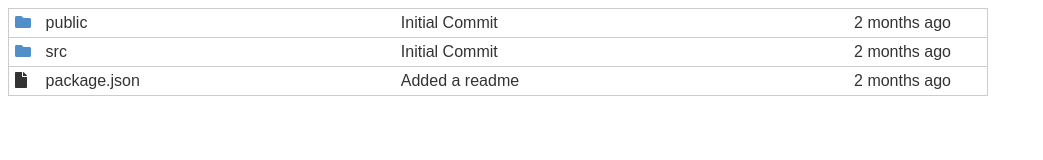
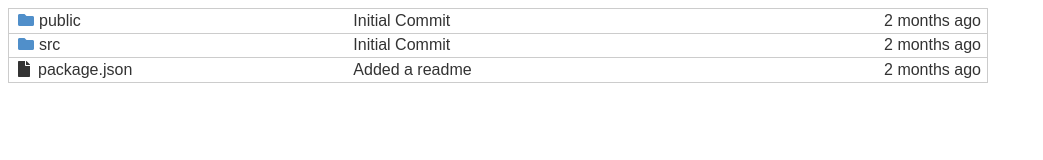
Before and after one commit to LeroyHutchinsonJ/Github_Clone, a React app: page / in a window 1280 px wide. Shown: the whole page, without its empty margins (0-1043 px from the left). Built offline with nearby package versions, Linux system fonts and the light colour scheme.

Commit message:
Refactor
Refactored the code in FileListItem so that it looks neater

```diff
--- a/src/index.js
+++ b/src/index.js
@@ -16,9 +16,15 @@ var FileList = ({ file }) => (
 
 var FileListItem = ({ fileObj }) => (
   <tr className="fileListItem">
-    <FileName fileObj={fileObj} />
-    <CommitMessageComponent commit={fileObj.latestCommit} />
+    <td>
+      <FileName fileObj={fileObj} />{" "}
+    </td>
+    <td>
+      {" "}
+      <CommitMessageComponent commit={fileObj.latestCommit} />
+    </td>
     <td className="age">
+      {" "}
       <Time time={fileObj.updatedAt} />
     </td>
   </tr>
@@ -59,9 +65,9 @@ var FileIcon = ({ fileObj }) => {
     icon = "fa-folder";
   }
   return (
-    <td className="file-icon">
+    <>
       <i className={`fa ${icon}`} />
-    </td>
+    </>
   );
 };
 FileIcon.propTypes = {
@@ -71,8 +77,10 @@ FileIcon.propTypes = {
 var FileName = ({ fileObj }) => {
   return (
     <React.Fragment>
-      <FileIcon fileObj={fileObj} />
-      <td className="fileName">{fileObj.name}</td>
+      <span className="fileIcon">
+        <FileIcon fileObj={fileObj} />
+      </span>
+      <span className="fileName">{fileObj.name}</span>
     </React.Fragment>
   );
 };
@@ -82,7 +90,7 @@ FileName.propTypes = {
 };
 
 var CommitMessageComponent = ({ commit }) => {
-  return <td className="commitMessage">{commit.message}</td>;
+  return <span className="commitMessage">{commit.message}</span>;
 };
 
 CommitMessageComponent.propTypes = {
--- a/src/styles.css
+++ b/src/styles.css
@@ -10,6 +10,7 @@
   border: 1px solid #ccc;
   border-collapse: collapse;
   position: absolute;
+  height: 75px;
 }
 
 .fileList tr {
@@ -18,34 +19,26 @@
 .fileName {
   padding: 5px;
   max-width: 180px;
-  position: relative;
-  right: 30px;
 }
 .fileIcon {
-  width: 17px;
-  padding-left: 4px;
+  width: 12px;
+  padding-left: 8px;
 }
 .fa-folder {
   color: #508fca;
-  position: relative;
-  left: 5px;
 }
 .fa-file {
   width: 15px;
-  position: relative;
-  left: 5px;
 }
 
 .commitMessage {
   max-width: 442px;
-  padding-left: 10px;
+  padding-left: 100px;
   position: relative;
-  right: 30px;
+  right: 70px;
 }
 .age {
   width: 125px;
   text-align: right;
   padding-right: 6px;
-  position: relative;
-  right: 30px;
 }
```
